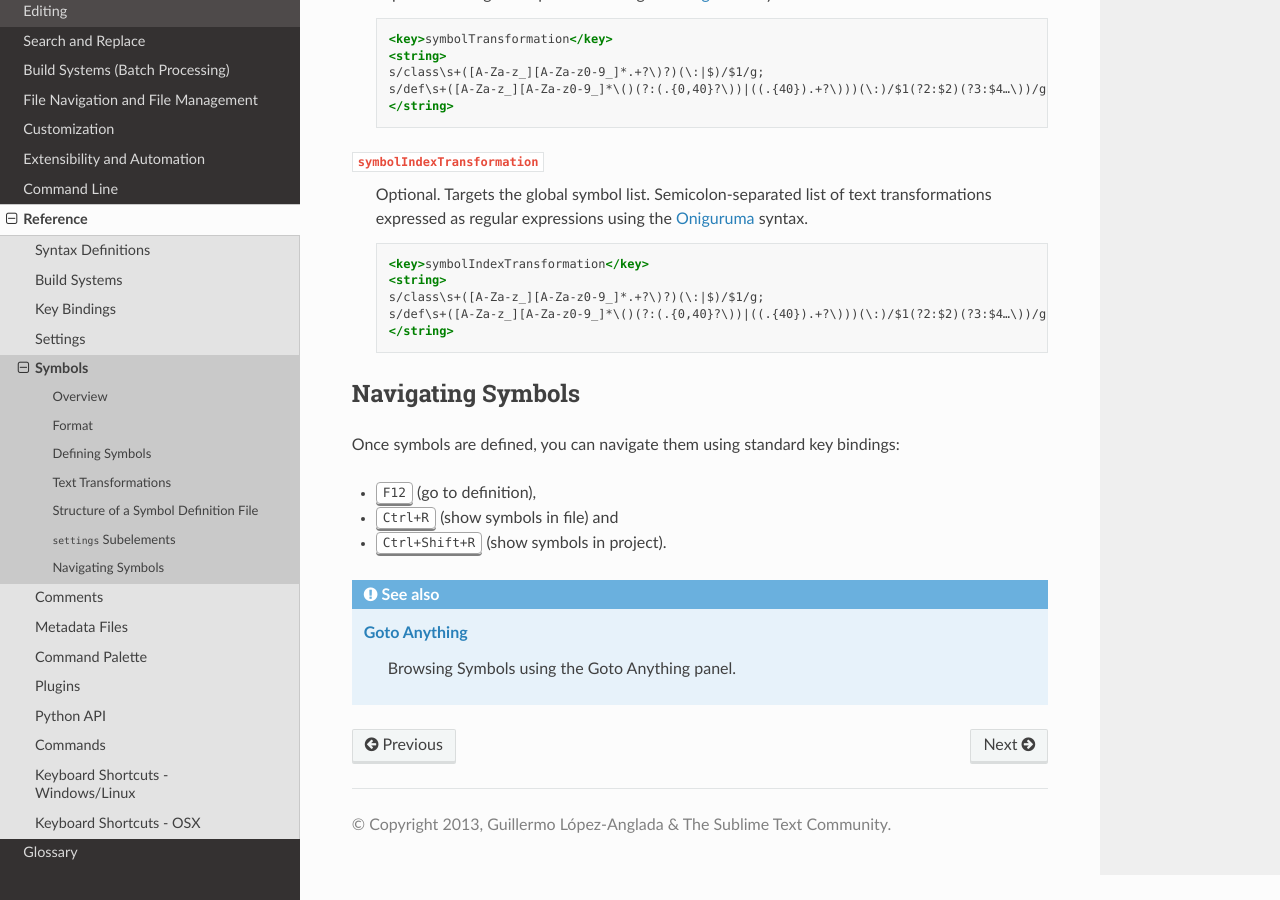
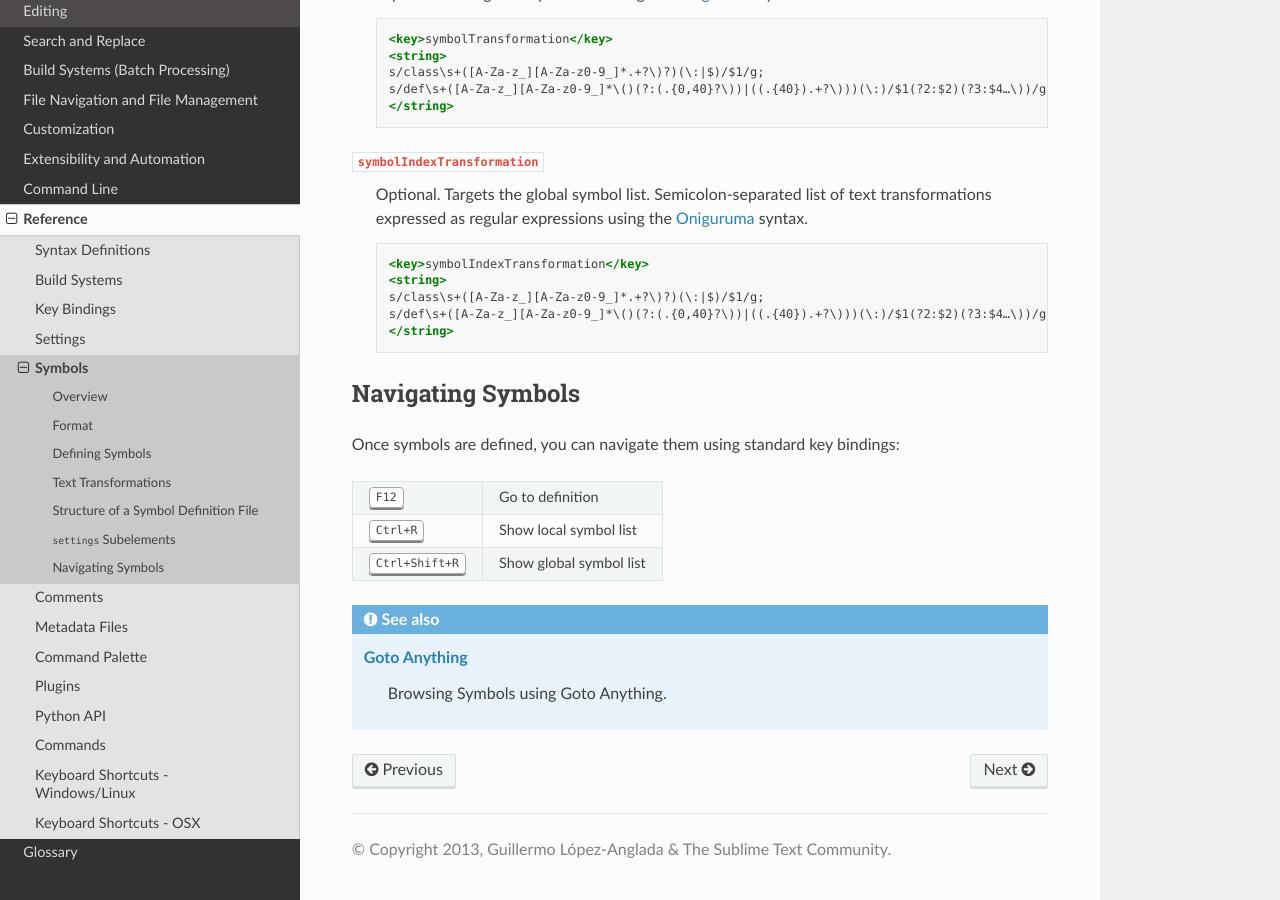
Before and after one commit to guillermooo/sublime-undocs, a Sphinx documentation site: the page built from source/reference/symbols.rst, in a window 1280 px wide and 900 px high, scrolled down 3394 px. Built offline with Sphinx 7.4.7 and the Read the Docs theme 2.0.0, drawn with Linux system fonts in a browser that asks for light colours.

Commit message:
prettify

```diff
--- a/source/reference/symbols.rst
+++ b/source/reference/symbols.rst
@@ -264,11 +264,13 @@ Once symbols are defined,
 you can navigate them
 using standard key bindings:
 
-- :kbd:`F12` (go to definition),
-- :kbd:`Ctrl+R` (show symbols in file) and
-- :kbd:`Ctrl+Shift+R` (show symbols in project).
+===================  ========================
+:kbd:`F12`           Go to definition
+:kbd:`Ctrl+R`        Show local symbol list
+:kbd:`Ctrl+Shift+R`  Show global symbol list
+===================  ========================
 
 .. seealso::
 
    :ref:`Goto Anything <fm-goto-symbol>`
-      Browsing Symbols using the Goto Anything panel.
+      Browsing Symbols using Goto Anything.
```
